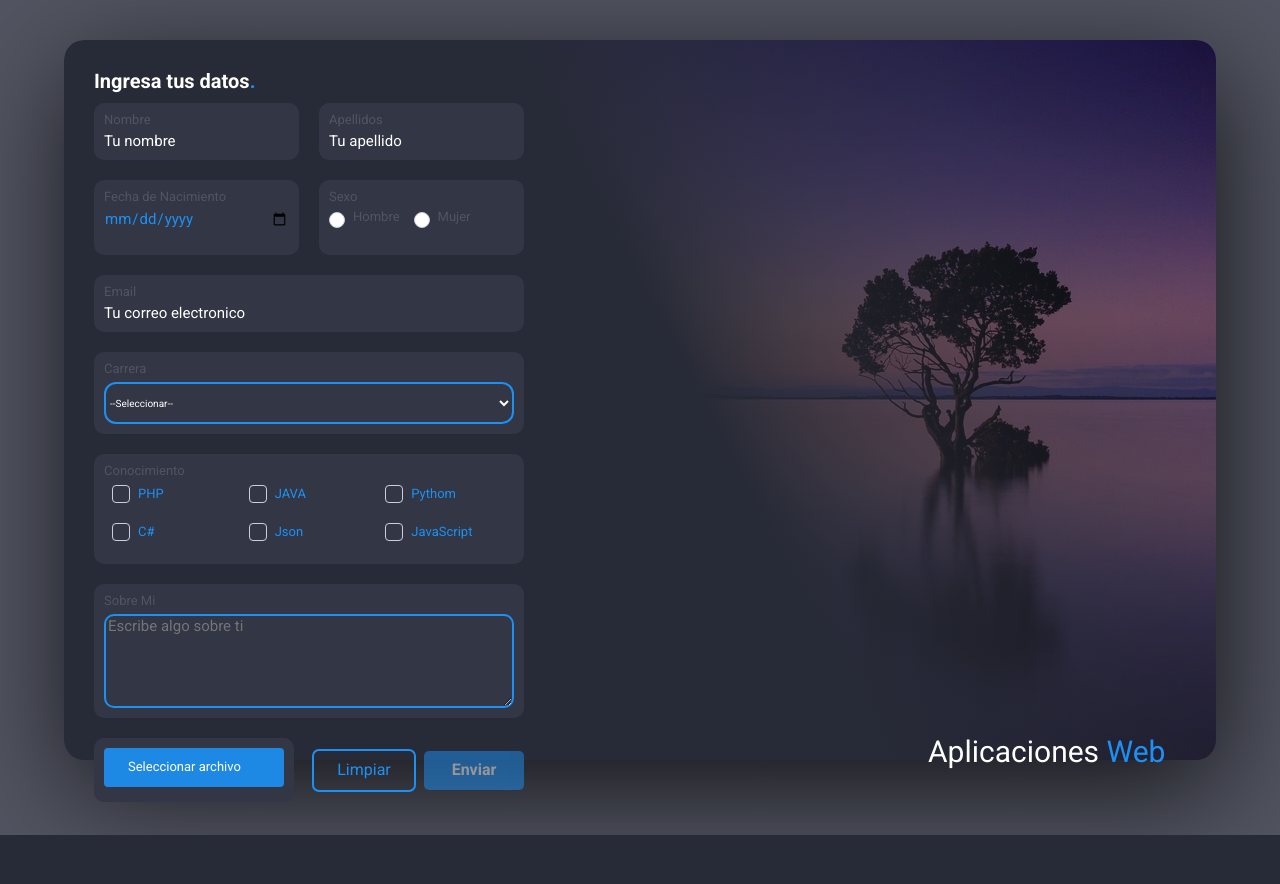
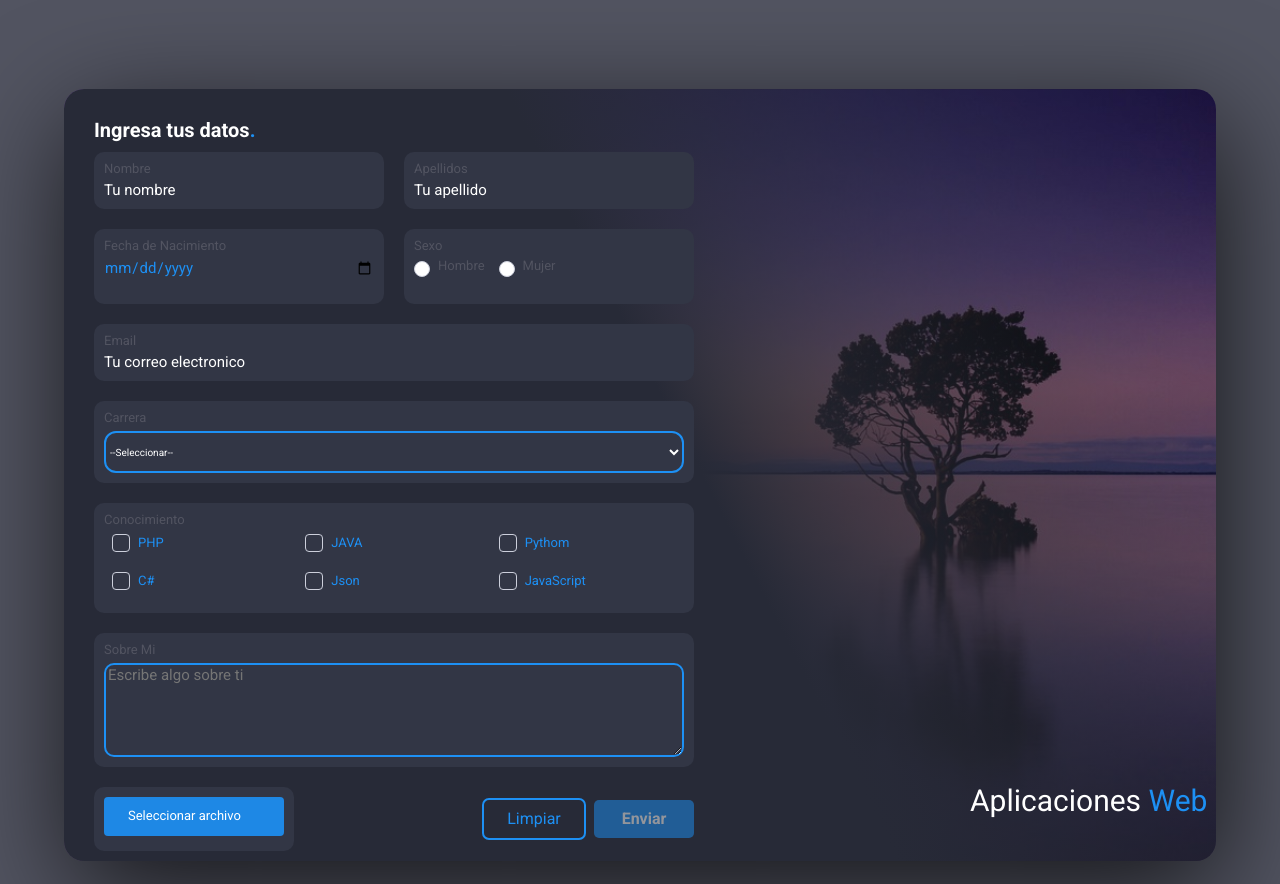
Before and after one commit to pakosanchez27/phpPracticas, a PHP site: page /formulario.php in a window 1280 px wide. Before the commit the page ends 835 px from the top, so only its background shows below. Run offline with PHP 8.4, Linux system fonts and the light colour scheme.

Commit message:
Ajustando css

```diff
--- a/Formulario/css/styles.css
+++ b/Formulario/css/styles.css
@@ -43,6 +43,7 @@
     justify-content: center;
     align-items: center;
 
+
 }
 
 p,h2{
@@ -60,7 +61,8 @@
 
 .contenedor {
     width: 90%;
-    height: 90%;
+    height: auto;
+    margin: 15rem 0 0 0;
     border-radius: 2rem;
     background-image: url('../src/img/bg3.jpg');
     background-position: center right;
@@ -179,6 +181,10 @@
     font-size: 2rem;
     color: var(--Blanco);
     margin-bottom: 1rem;
+}
+.contenedor__formulario{
+    width: 60rem;
+    height: auto;
 }
 
 label{
@@ -598,11 +604,12 @@
 .contenedor-dash{
     width: 90%;
     height: 90%;
+
     border-radius: 2rem;
     -webkit-box-shadow: 6px 31px 114px -2px rgba(0, 0, 0, 0.75);
     -moz-box-shadow: 6px 31px 114px -2px rgba(0, 0, 0, 0.75);
     box-shadow: 6px 31px 114px -2px rgba(0, 0, 0, 0.75);
-    padding: 8rem;
+    padding: 8rem 3rem;
 }
 .header{
     display: flex;
@@ -635,7 +642,7 @@
 }
 .registros{
 margin-top: 3rem;
-height: 70%;
+height: 65%;
 overflow: auto;
 }
 table{
@@ -644,7 +651,6 @@
     color: var(--Blanco);
     border-style: none;
     border-collapse: collapse;
-
 }
 
 thead{
@@ -703,13 +709,14 @@
     display: flex;
     justify-content: center;
     align-items: center;
-    margin-top: 5rem;
+    margin: 3rem;
 }
 .btnImprimir{
     padding: 2rem;
     background-color: rgb(211, 8, 160);
     font-size: 1.8rem;
     border-radius: 1.5rem;
+
 }
 .btnImprimir a{
     color: var(--Blanco);
```
